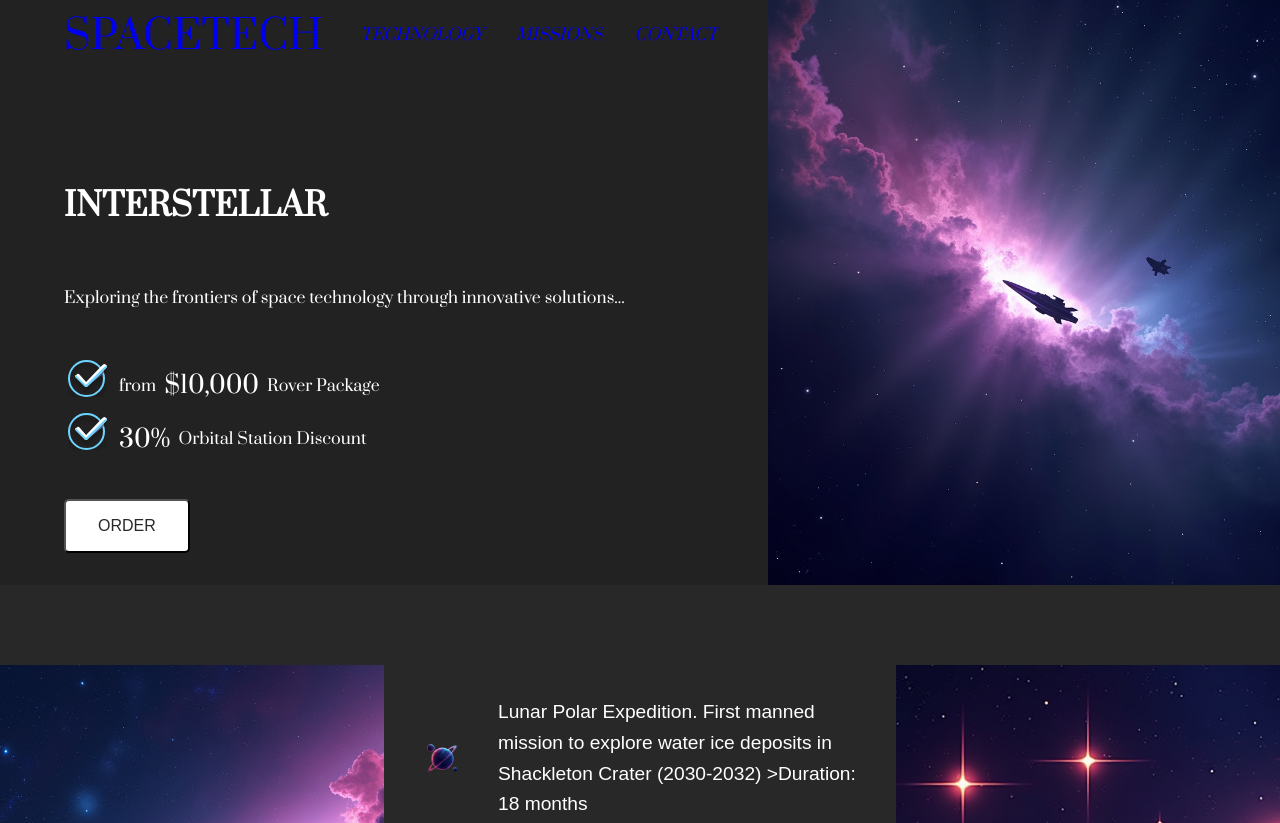
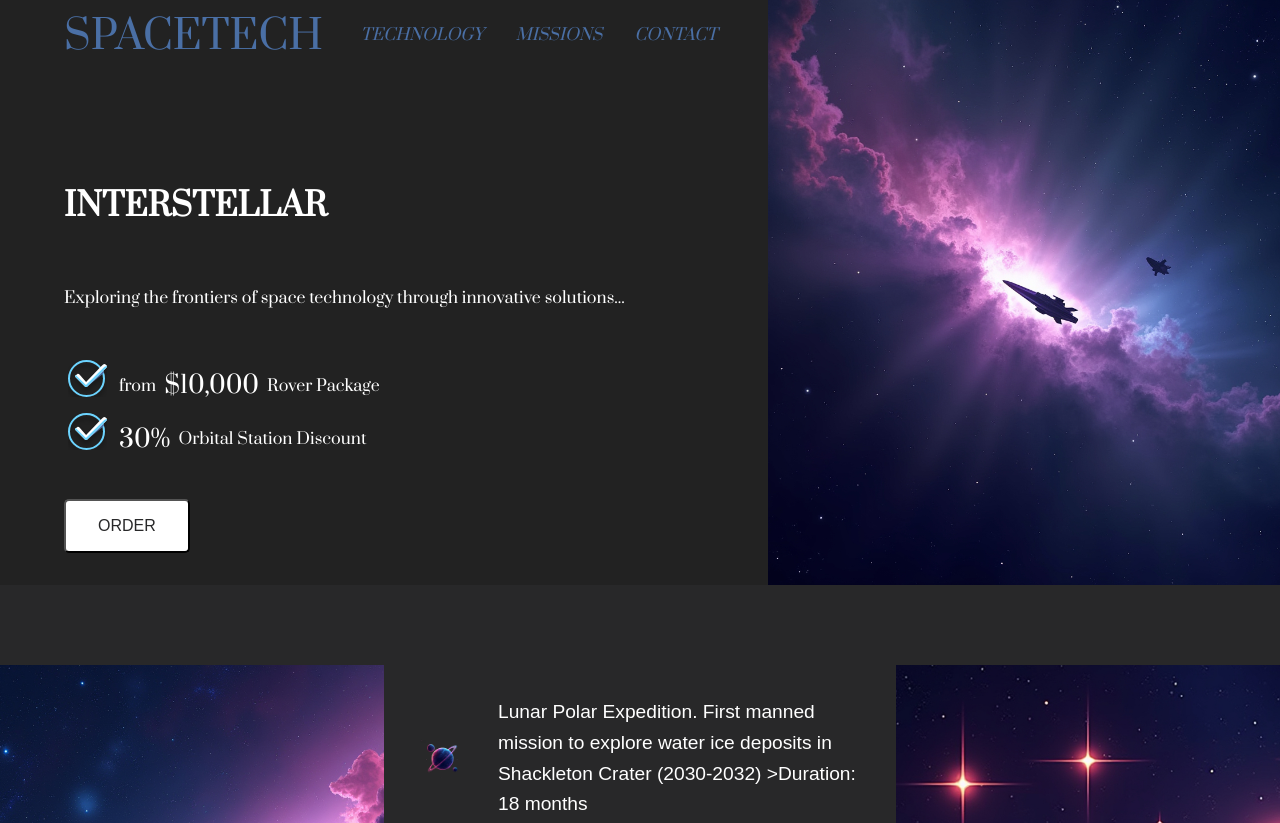
Before and after one commit to AnnaFeona/test-MST, a plain HTML site: page part-1/index.html in a window 1280 px wide. Shown: the top 823 px of the page. Drawn offline with Linux system fonts and the light colour scheme.

Commit message:
fix: links color

```diff
--- a/part-1/styles/main.css
+++ b/part-1/styles/main.css
@@ -74,6 +74,7 @@ body.scroll-lock {
 
 a {
   text-decoration: none;
+  color: var(--nebula-blue);
 }
 
 a:hover {
```
